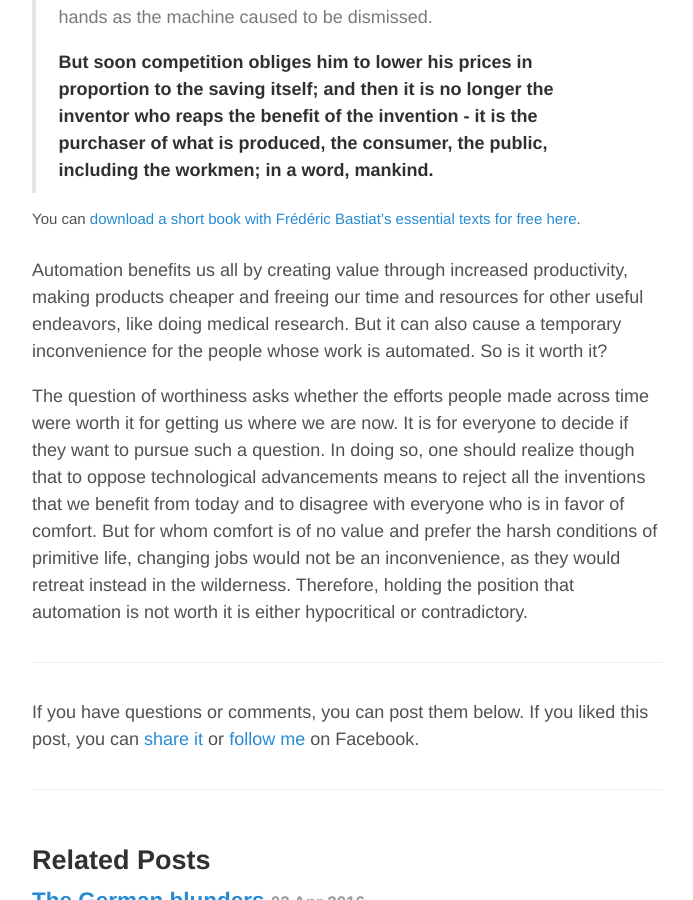
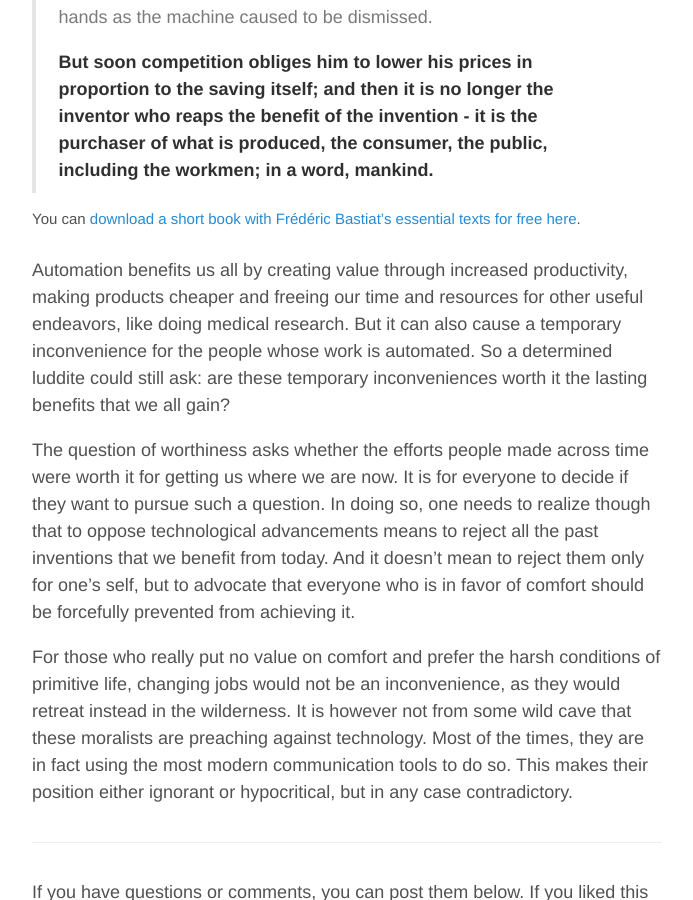
Before and after one commit to aoghina/aoghina.github.io, a Jekyll site: the page built from _posts/2016-10-18-the-luddite-fallacy.md, in a window 1280 px wide and 900 px high, scrolled down 3139 px. Shown: the whole window, without its empty margins (293-986 px from the left). Built offline with Jekyll 4.4.1, drawn with Linux system fonts in a browser that asks for light colours; comment, search, counter and statistics services are not loaded.

Commit message:
Update luddite

```diff
--- a/_posts/2016-10-18-the-luddite-fallacy.md
+++ b/_posts/2016-10-18-the-luddite-fallacy.md
@@ -29,7 +29,7 @@ Over time, many people have explained this fallacy in much clearer terms. Below
 >
 >And seeing this only, it is said, "See how misery attends civilization; this is the way that liberty is fatal to equality. The human mind has made a conquest, and immediately a workman is cast into the gulf of pauperism. James B. may possibly employ the two workmen, but then he will give them only half their wages for they will compete with each other, and offer themselves at the lowest price. Thus the rich are always growing richer, and the poor, poorer. Society wants remodelling." A very fine conclusion, and worthy of the preamble.
 >
->Happily, preamble and conclusion are both false, because, behind the half of the phenomenon which is seen, lies the other half which is not seen.
+>**Happily, preamble and conclusion are both false, because, behind the half of the phenomenon which is seen, lies the other half which is not seen.**
 >
 >The franc saved by James B. is not seen, no more are the necessary effects of this saving. Since, in consequence of his invention, James B. spends only one franc on hand labour in the pursuit of a determined advantage, another franc remains to him. If, then, there is in the world a workman with unemployed arms, there is also in the world a capitalist with an unemployed franc. These two elements meet and combine, and it is as clear as daylight, that between the supply and demand of labour, and between the supply and demand of wages, the relation is in no way changed.
 >
@@ -45,6 +45,8 @@ Over time, many people have explained this fallacy in much clearer terms. Below
 
 <sup>You can <a href="https://fee.org/resources/the-essential-frederic-bastiat/">download a short book with Frédéric Bastiat's essential texts for free here</a>.</sup>
 
-Automation benefits us all by creating value through increased productivity, making products cheaper and freeing our time and resources for other useful endeavors, like doing medical research. But it can also cause a temporary inconvenience for the people whose work is automated. So is it worth it?
+Automation benefits us all by creating value through increased productivity, making products cheaper and freeing our time and resources for other useful endeavors, like doing medical research. But it can also cause a temporary inconvenience for the people whose work is automated. So a determined luddite could still ask: are these temporary inconveniences worth it the lasting benefits that we all gain?
 
-The question of worthiness asks whether the efforts people made across time were worth it for getting us where we are now. It is for everyone to decide if they want to pursue such a question. In doing so, one should realize though that to oppose technological advancements means to reject all the inventions that we benefit from today and to disagree with everyone who is in favor of comfort. But for whom comfort is of no value and prefer the harsh conditions of primitive life, changing jobs would not be an inconvenience, as they would retreat instead in the wilderness. Therefore, holding the position that automation is not worth it is either hypocritical or contradictory.
+The question of worthiness asks whether the efforts people made across time were worth it for getting us where we are now. It is for everyone to decide if they want to pursue such a question. In doing so, one needs to realize though that to oppose technological advancements means to reject all the past inventions that we benefit from today. And it doesn't mean to reject them only for one's self, but to advocate that everyone who is in favor of comfort should be forcefully prevented from achieving it.
+
+For those who really put no value on comfort and prefer the harsh conditions of primitive life, changing jobs would not be an inconvenience, as they would retreat instead in the wilderness. It is however not from some wild cave that these moralists are preaching against technology. Most of the times, they are in fact using the most modern communication tools to do so. This makes their position either ignorant or hypocritical, but in any case contradictory.
```
